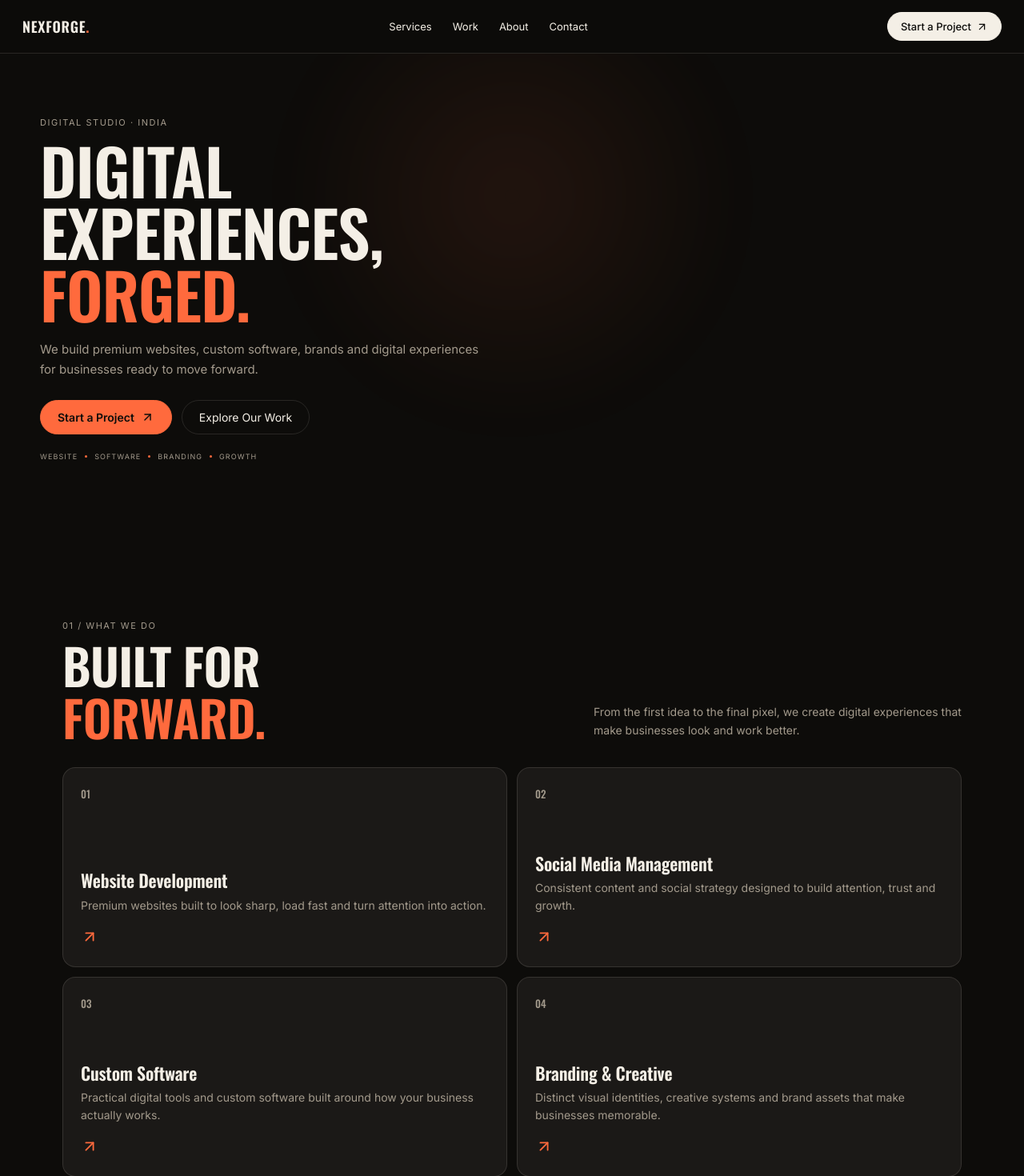
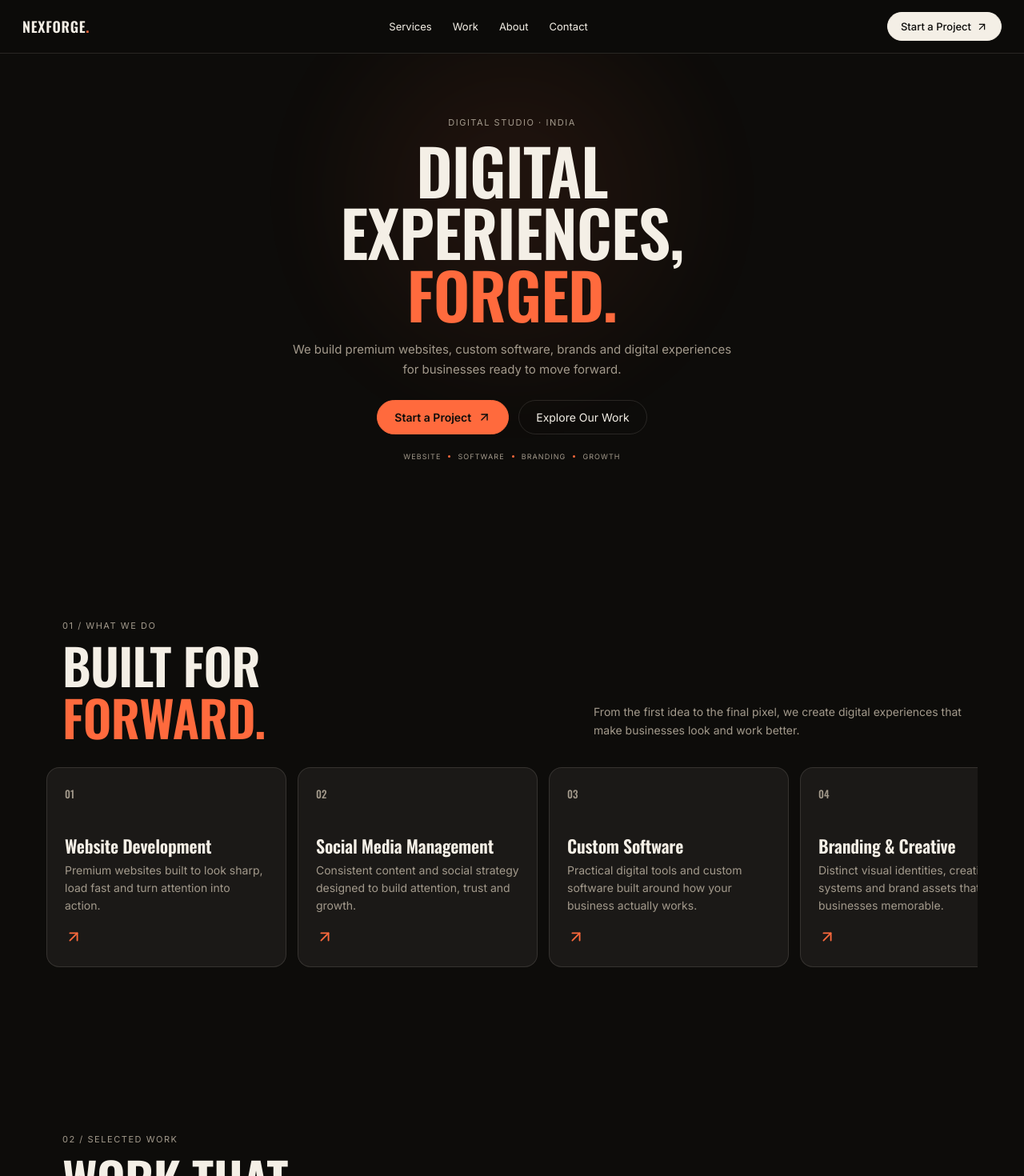
Before and after one commit to chavananand02340-wq/NexFordgestudio, a React (Vite) app: page / in a window 1280 px wide. Shown: the top 1470 px of the page at 80% size. Built offline with nearby package versions, Linux system fonts and the light colour scheme.

Commit message:
Update index.css

```diff
--- a/src/index.css
+++ b/src/index.css
@@ -327,48 +327,9 @@ h2 span {
 }
 
 /* =========================
-   3D HERO
-========================= */
-
-.hero-3d {
-  position: relative;
-  width: min(100%, 520px);
-  height: 300px;
-  margin-top: 4px;
-  flex-shrink: 0;
-  z-index: 1;
-  pointer-events: auto;
-}
-
-.hero-3d canvas {
-  width: 100% !important;
-  height: 100% !important;
-  display: block;
-}
-
-.hero-3d::after {
-  content: "";
-  position: absolute;
-  inset: 18% 8%;
-  background: radial-gradient(
-    circle,
-    rgba(66, 217, 255, 0.11),
-    transparent 68%
-  );
-  filter: blur(25px);
-  z-index: -1;
-  pointer-events: none;
-}
-
-.hero-3d-fallback {
-  display: none;
-}
-
-/* =========================
    REVEAL / ANIMATIONS
 ========================= */
 
-/* Keep content visible even if JS reveal logic is unavailable. */
 .reveal {
   opacity: 1;
   transform: none;
@@ -432,16 +393,33 @@ h2 span {
 }
 
 /* =========================
-   SERVICES
+   SERVICES / WORK — horizontal swipe rows
 ========================= */
 
-.services-grid {
-  display: grid;
-  grid-template-columns: 1fr;
-  gap: 12px;
+.services-grid,
+.projects-grid {
+  display: flex;
+  gap: 14px;
+  overflow-x: auto;
+  scroll-snap-type: x mandatory;
+  padding-bottom: 8px;
+  margin-left: -20px;
+  margin-right: -20px;
+  padding-left: 20px;
+  padding-right: 20px;
+  -webkit-overflow-scrolling: touch;
+  scrollbar-width: none;
+}
+
+.services-grid::-webkit-scrollbar,
+.projects-grid::-webkit-scrollbar {
+  display: none;
 }
 
 .service-card {
+  flex: 0 0 auto;
+  width: min(82vw, 300px);
+  scroll-snap-align: start;
   min-height: 250px;
   background: var(--bg-alt);
   border: 1px solid var(--line);
@@ -482,17 +460,11 @@ h2 span {
   margin-top: 18px;
 }
 
-/* =========================
-   WORK
-========================= */
-
-.projects-grid {
-  display: grid;
-  grid-template-columns: 1fr;
-  gap: 14px;
-}
-
 .project-card {
+  flex: 0 0 auto;
+  width: min(82vw, 300px);
+  scroll-snap-align: start;
+  display: block;
   background: var(--bg-alt);
   border: 1px solid var(--line);
   border-radius: 16px;
@@ -874,6 +846,77 @@ h2 span {
   margin-bottom: 24px;
 }
 
+/* Start project — service selection */
+
+.start-options {
+  display: flex;
+  flex-direction: column;
+  gap: 12px;
+}
+
+.start-option-wrap {
+  border: 1px solid var(--line);
+  border-radius: 16px;
+  overflow: hidden;
+  background: var(--bg-alt);
+}
+
+.start-option {
+  width: 100%;
+  display: flex;
+  align-items: center;
+  gap: 14px;
+  padding: 18px;
+  background: none;
+  border: none;
+  color: var(--ink);
+  font-size: 16px;
+  font-weight: 500;
+  text-align: left;
+  cursor: pointer;
+}
+
+.start-option.active {
+  border-bottom: 1px solid var(--line);
+}
+
+.start-option-arrow {
+  margin-left: auto;
+  color: var(--ember);
+  transition: transform 0.2s ease;
+}
+
+.start-option-arrow.rotated {
+  transform: rotate(135deg);
+}
+
+.start-detail {
+  padding: 18px;
+}
+
+.start-points {
+  list-style: none;
+  margin-bottom: 18px;
+}
+
+.start-points li {
+  display: flex;
+  align-items: center;
+  gap: 10px;
+  padding: 8px 0;
+  font-size: 14px;
+  color: var(--ink-muted);
+}
+
+.check-icon {
+  color: var(--ember);
+  flex-shrink: 0;
+}
+
+.start-detail .project-form {
+  margin-top: 18px;
+}
+
 /* =========================
    TABLET
 ========================= */
@@ -906,15 +949,6 @@ h2 span {
 
   .hero {
     padding: 55px 28px 75px;
-  }
-
-  .hero-3d {
-    height: 350px;
-  }
-
-  .services-grid,
-  .projects-grid {
-    grid-template-columns: repeat(2, 1fr);
   }
 
   .why-grid {
@@ -963,36 +997,8 @@ h2 span {
     padding: 60px 28px 80px;
   }
 
-  .hero-layout {
-    flex-direction: row;
-    align-items: center;
-    justify-content: space-between;
-    gap: 35px;
-  }
-
-  .hero-content {
-    flex: 1;
-    max-width: 610px;
-    text-align: left;
-  }
-
   .hero h1 {
     font-size: clamp(56px, 6.2vw, 86px);
-  }
-
-  .hero-actions {
-    justify-content: flex-start;
-  }
-
-  .hero-trust {
-    justify-content: flex-start;
-  }
-
-  .hero-3d {
-    flex: 0 1 520px;
-    width: 48%;
-    height: 420px;
-    margin-top: 0;
   }
 
   .section-heading {
@@ -1036,14 +1042,10 @@ h2 span {
     animation-iteration-count: 1 !important;
     transition-duration: 0.01ms !important;
   }
-
-  .hero-3d {
-    display: none;
-  }
 }
 
 @supports not (backdrop-filter: blur(8px)) {
   .navbar {
     background: var(--bg);
   }
-}
+  }
```
